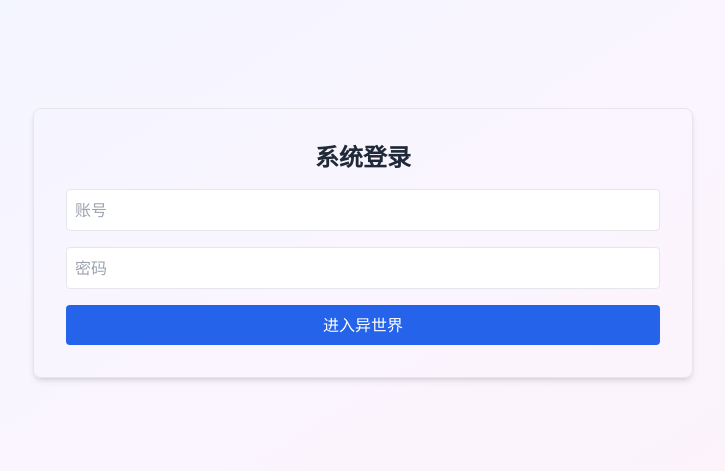
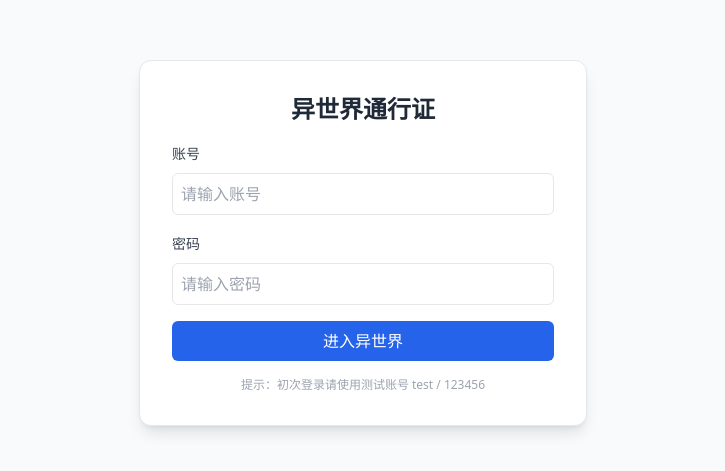
Before and after one commit to minghede267-jpg/better, a Next.js app: page /login in a window 1280 px wide. Shown: the part 157-628 px from the top of the page, without its empty margins (277-1002 px from the left). Built offline with nearby package versions, Linux system fonts and the light colour scheme.

Commit message:
Update page.tsx

```diff
--- a/app/login/page.tsx
+++ b/app/login/page.tsx
@@ -1,31 +1,82 @@
 "use client";
 import { signIn } from "next-auth/react";
 import { useState } from "react";
+import { useRouter } from "next/navigation";
 
 export default function LoginPage() {
   const [username, setUsername] = useState("");
   const [password, setPassword] = useState("");
+  const [loading, setLoading] = useState(false);
+  const router = useRouter();
 
   const handleSubmit = async (e: React.FormEvent) => {
     e.preventDefault();
-    const res = await signIn("credentials", {
-      username,
-      password,
-      callbackUrl: "/",
-    });
+    setLoading(true);
+
+    try {
+      const res = await signIn("credentials", {
+        username,
+        password,
+        redirect: false, // 改为 false，由我们手动控制跳转，防止 404
+      });
+
+      if (res?.error) {
+        alert("登录失败：账号或密码错误");
+      } else {
+        // 登录成功后，手动跳转到你确定存在的路径
+        router.push("/create-role");
+        router.refresh();
+      }
+    } catch (error) {
+      console.error("Login error:", error);
+    } finally {
+      setLoading(false);
+    }
   };
 
   return (
-    <div className="flex flex-col items-center justify-center min-h-screen">
-      <form onSubmit={handleSubmit} className="p-8 border rounded-lg shadow-md space-y-4">
-        <h2 className="text-2xl font-bold text-center">系统登录</h2>
-        <input type="text" placeholder="账号" className="w-full p-2 border rounded"
-          onChange={(e) => setUsername(e.target.value)} />
-        <input type="password" placeholder="密码" className="w-full p-2 border rounded"
-          onChange={(e) => setPassword(e.target.value)} />
-        <button type="submit" className="w-full bg-blue-600 text-white p-2 rounded hover:bg-blue-700">
-          进入异世界
+    <div className="flex flex-col items-center justify-center min-h-screen bg-gray-50">
+      <form
+        onSubmit={handleSubmit}
+        className="p-8 bg-white border rounded-xl shadow-lg space-y-4 w-full max-w-md"
+      >
+        <h2 className="text-2xl font-bold text-center text-gray-800">异世界通行证</h2>
+
+        <div className="space-y-2">
+          <label className="text-sm font-medium text-gray-700">账号</label>
+          <input
+            type="text"
+            placeholder="请输入账号"
+            className="w-full p-2 border rounded-md focus:ring-2 focus:ring-blue-500 outline-none"
+            onChange={(e) => setUsername(e.target.value)}
+            required
+          />
+        </div>
+
+        <div className="space-y-2">
+          <label className="text-sm font-medium text-gray-700">密码</label>
+          <input
+            type="password"
+            placeholder="请输入密码"
+            className="w-full p-2 border rounded-md focus:ring-2 focus:ring-blue-500 outline-none"
+            onChange={(e) => setPassword(e.target.value)}
+            required
+          />
+        </div>
+
+        <button
+          type="submit"
+          disabled={loading}
+          className={`w-full p-2 rounded-md text-white transition-colors ${
+            loading ? "bg-gray-400" : "bg-blue-600 hover:bg-blue-700"
+          }`}
+        >
+          {loading ? "正在开启传送门..." : "进入异世界"}
         </button>
+
+        <p className="text-xs text-center text-gray-400 mt-4">
+          提示：初次登录请使用测试账号 test / 123456
+        </p>
       </form>
     </div>
   );
```
